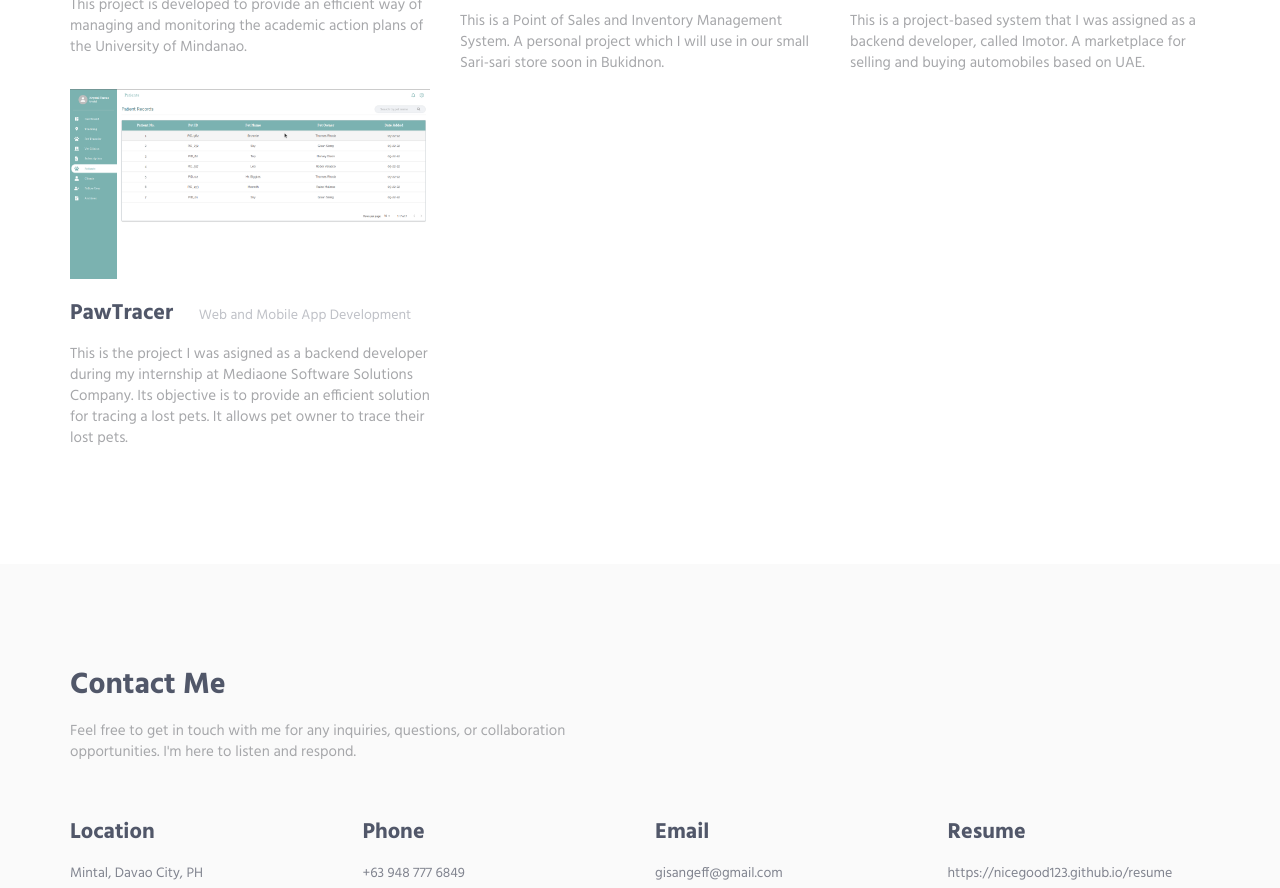
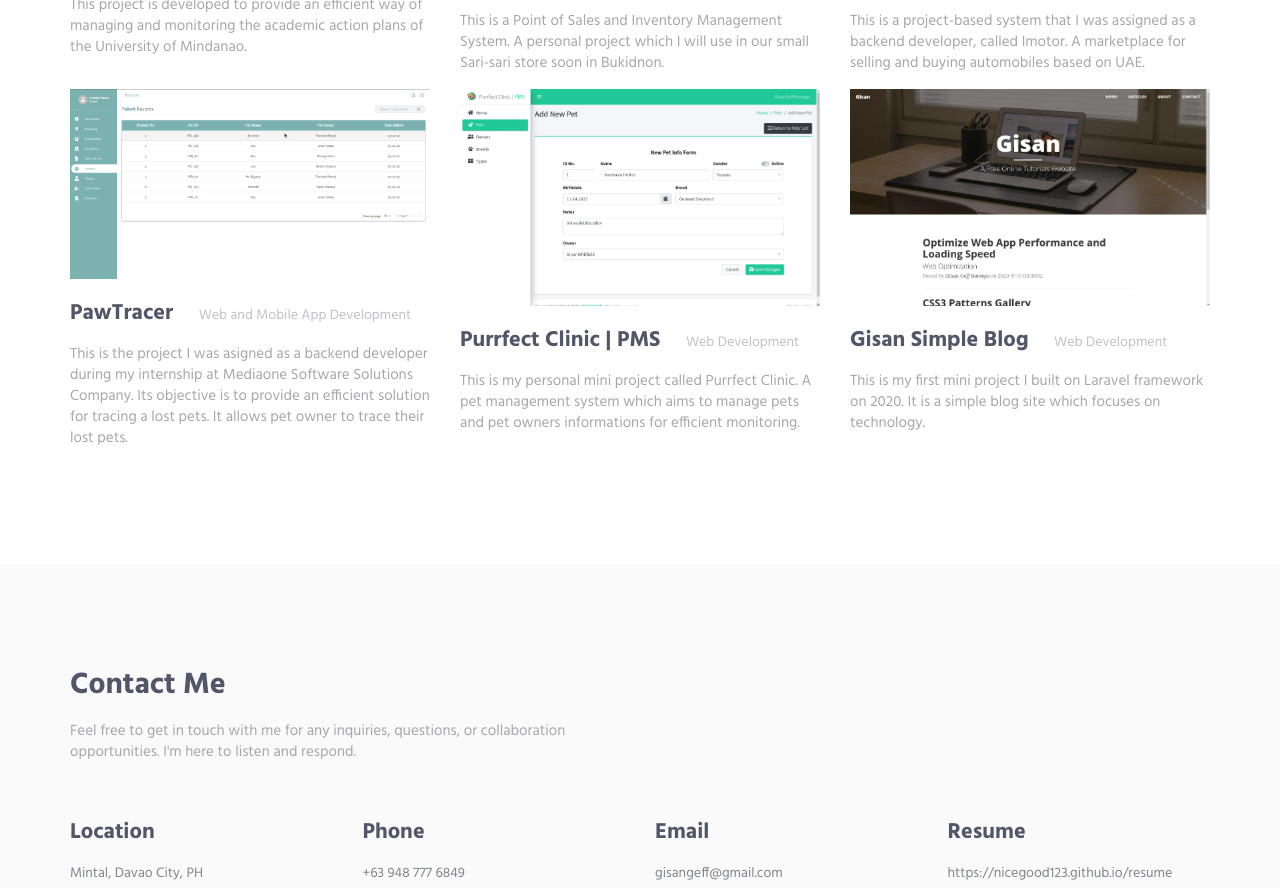
Before and after one commit to nicegood123/portfolio, a plain HTML site: page HTML/index.html in a window 1280 px wide. Shown: the part 3051-3939 px from the top of the page. Drawn offline with nearby package versions, Linux system fonts and the light colour scheme.

Commit message:
Add another project

```diff
--- a/HTML/index.html
+++ b/HTML/index.html
@@ -469,7 +469,7 @@
                 <div class="col-sm-4 sm-margin-b-50">
                     <div class="margin-b-20">
                         <div class="wow zoomIn" data-wow-duration=".3" data-wow-delay=".1s">
-                            <img class="img-responsive" src="img/projects/PawTracer/pawtracer.png" alt="Imotor">
+                            <img class="img-responsive" src="img/projects/PawTracer/pawtracer.png" alt="PawTracer">
                         </div>
                     </div>
                     <h4><a href="#">PawTracer</a> <span class="margin-l-20">Web and Mobile App Development</span></h4>
@@ -478,6 +478,36 @@
                         Software
                         Solutions Company. Its objective is to provide an efficient solution for tracing a lost pets. It
                         allows pet owner to trace their lost pets.
+                    </p>
+                    <!-- <a class="link" href="#">Read More</a> -->
+                </div>
+                <div class="col-sm-4 sm-margin-b-50">
+                    <div class="margin-b-20">
+                        <div class="wow zoomIn" data-wow-duration=".3" data-wow-delay=".1s">
+                            <img class="img-responsive" src="img/projects/Purrfect Clinic | PMS/purrfect-clinic-pms.png"
+                                alt="purrfect clinic | PMS">
+                        </div>
+                    </div>
+                    <h4><a href="#">Purrfect Clinic | PMS</a> <span class="margin-l-20">Web Development</span></h4>
+                    <p>
+                        This is my personal mini project called Purrfect Clinic. A pet management system which aims to
+                        manage
+                        pets and pet owners informations for efficient monitoring.
+                    </p>
+                    <!-- <a class="link" href="#">Read More</a> -->
+                </div>
+                <div class="col-sm-4 sm-margin-b-50">
+                    <div class="margin-b-20">
+                        <div class="wow zoomIn" data-wow-duration=".3" data-wow-delay=".1s">
+                            <img class="img-responsive"
+                                src="img/projects/Gisan SImple Blog Site/Gisan Simple Blog Site.png"
+                                alt="Gisan Simple Blog Site">
+                        </div>
+                    </div>
+                    <h4><a href="#">Gisan Simple Blog</a> <span class="margin-l-20">Web Development</span></h4>
+                    <p>
+                        This is my first mini project I built on Laravel framework on 2020. It is a simple blog site
+                        which focuses on technology.
                     </p>
                     <!-- <a class="link" href="#">Read More</a> -->
                 </div>
```
Also changed, not shown: HTML/img/projects/Gisan SImple Blog Site/Gisan Simple Blog Site.png (added), HTML/img/projects/Purrfect Clinic | PMS/purrfect-clinic-pms.png (added).
